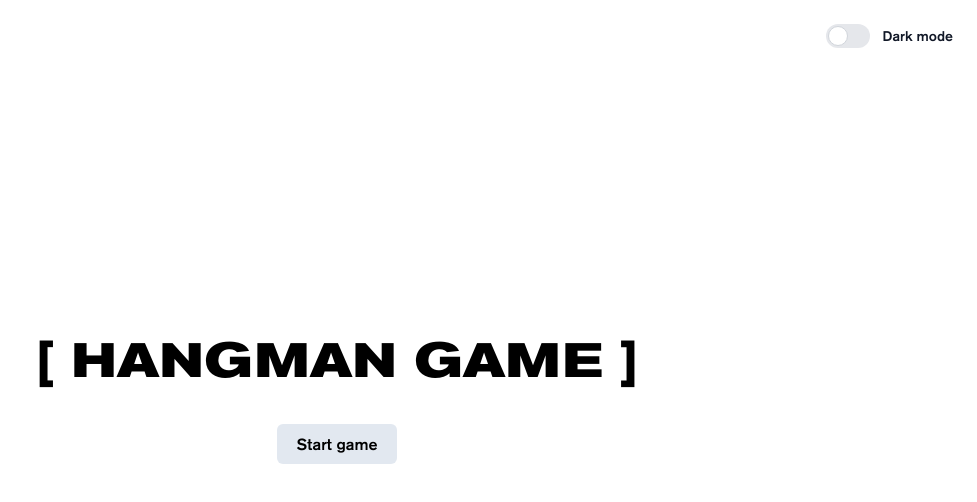
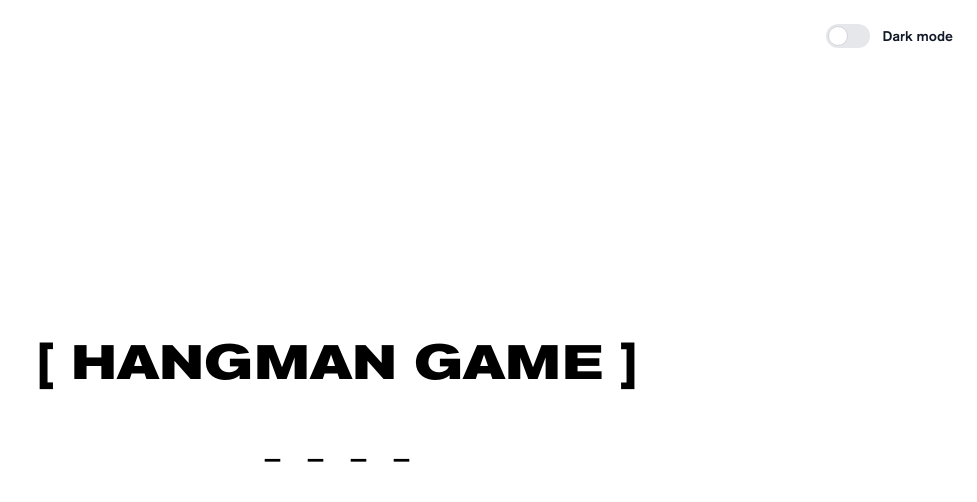
Before and after one commit to egorReka/hangman-game, a website built with Vite: page index.html in a window 1280 px wide. Both pictures are taken after a click on the button "Start game". Shown: the whole page, without its empty margins (303-1280 px from the left). Built offline with nearby package versions, Linux system fonts and the light colour scheme.

Commit message:
feat: add render placeholders

```diff
--- a/index.html
+++ b/index.html
@@ -23,7 +23,7 @@
       </label>
     </div>
     <h1 class="logo">[ HANGMAN GAME ]</h1>
-    <div class="flex flex-col items-center" id="game">
+    <div class="flex items-center gap-x-5" id="game">
       <button class="button-primary" id="startGame">Start
         game</button>
     </div>
--- a/src/css/style.css
+++ b/src/css/style.css
@@ -44,4 +44,12 @@
   .button-primary {
     @apply bg-slate-200 dark:bg-indigo-500 hover:bg-slate-300 dark:hover:bg-indigo-600 rounded-md font-medium px-5 py-2;
   }
+
+  .placeholders-wrapper {
+    @apply flex gap-x-7;
+  }
+
+  .letter {
+    @apply text-3xl font-medium;
+  }
 }
--- /dev/null
+++ b/src/js/game.js
@@ -0,0 +1,15 @@
+import { WORDS } from "./mock.js";
+import { getRandomIndex } from "./utils.js";
+import { renderPlaceholders } from "./render-placeholders.js";
+
+const startGameButton = document.querySelector('#startGame');
+
+const startGame = () => {
+  const wordToGuess = WORDS[getRandomIndex(WORDS.length)];
+
+  sessionStorage.setItem('word', wordToGuess);
+  startGameButton.addEventListener('click', () => renderPlaceholders(wordToGuess));
+};
+
+
+export { startGame };
--- a/src/js/main.js
+++ b/src/js/main.js
@@ -1,4 +1,6 @@
 import '../css/style.css';
 import { darkModeHandle } from './dark-mode.js';
+import { startGame } from './game.js';
 
 darkModeHandle();
+startGame();
--- /dev/null
+++ b/src/js/mock.js
@@ -0,0 +1,3 @@
+const WORDS = ['code', 'frontend', 'programming'];
+
+export { WORDS };
--- /dev/null
+++ b/src/js/render-placeholders.js
@@ -0,0 +1,25 @@
+const gameContainer = document.querySelector('#game');
+
+const renderPlaceholders = (word) => {
+  const fragment = document.createDocumentFragment();
+  const newListElement = document.createElement('ul');
+
+  newListElement.id = 'placeholders';
+  newListElement.classList.add('placeholders-wrapper')
+
+  for (let i = 0; word.length > i; i++) {
+    const newItemElement = document.createElement('li');
+
+    newItemElement.textContent = '_';
+    newItemElement.id = `letter_${i}`;
+    newItemElement.classList.add('letter');
+
+    newListElement.append(newItemElement);
+  };
+
+  gameContainer.innerHTML = '';
+  fragment.append(newListElement);
+  return gameContainer.append(fragment);
+}
+
+export { renderPlaceholders };
--- /dev/null
+++ b/src/js/utils.js
@@ -0,0 +1,14 @@
+const getRandomIndex = (min, max) => {
+  // от и до || до
+  if (!max) {
+    max = min;
+    min = 0;
+  }
+
+  min = Math.ceil(min);
+  max = Math.floor(max);
+
+  return Math.floor(Math.random() * (max - min)) + min;
+}
+
+export { getRandomIndex };
```
Also changed, not shown: README.md.
